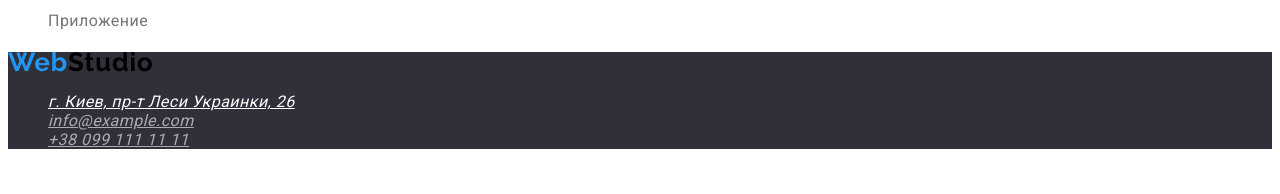
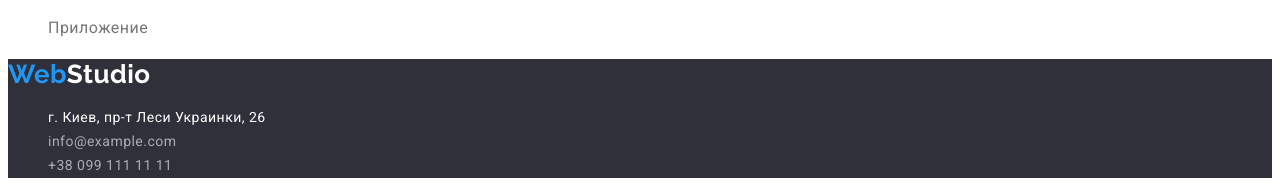
Before and after one commit to WoLfEER/goit-markup-hw-02, a plain HTML site: page portfolio.html in a window 1280 px wide. Shown: the part 1538-1732 px from the top of the page. Before the commit the page ends 1703 px from the top, so only its background shows below. Drawn offline with Linux system fonts and the light colour scheme.

Commit message:
add portfolio and css

```diff
--- a/portfolio.html
+++ b/portfolio.html
@@ -16,12 +16,12 @@
     <header>
         <nav>
             <a href="/" class="logo">
-                <img src="./images/WebStudio.svg" alt="логотип">
-
+                <!-- <img src="./images/WebStudio.svg" alt="логотип"> -->
+                Web<span class="logo-color">Studio</span>
             </a>
 
             <ul class="side-nav">
-                <li><a class="link current" href="">Студия</a></li>
+                <li><a class="link current" href=".">Студия</a></li>
                 <li><a class="link" href="./portfolio.html">Портфолио</a></li>
                 <li><a class="link" href="">Контакты</a></li>
             </ul>
@@ -31,6 +31,7 @@
             </ul>
         </nav>
     </header>
+
         <!-- Main sector -->
 
       <main>
@@ -113,8 +114,9 @@
         <!-- adress section-->
 
     <footer class="footer">
-        <a href="/">
-            <img src="./images/WebStudio.svg" alt="logo">
+        <a class="footer-logo" href="/">
+            Web<span class="footer-color">Studio</span>
+            <!-- <img src="./images/WebStudio.svg" alt="logo"> -->
         </a>
         <address>
             <ul class="footer-title">
@@ -123,10 +125,10 @@
                         г. Киев, пр-т Леси Украинки, 26</a>
                 </li>
                 <li>
-                    <a class="link mail2" href="mailto:info@example.com">info@example.com</a>
+                    <a class="link mail-footer" href="mailto:info@example.com">info@example.com</a>
                 </li>
                 <li>
-                    <a class="link mail2" href="tel:+380991111111">+38 099 111 11 11</a>
+                    <a class="link mail-footer" href="tel:+380991111111">+38 099 111 11 11</a>
                 </li>
 
             </ul>
@@ -134,7 +136,6 @@
     </footer>
 
 
-
     </body>
 
     </html>
--- a/styles/style.css
+++ b/styles/style.css
@@ -28,6 +28,21 @@ ul {
   line-height: 1.14;
   letter-spacing: 0.02em;
 } */
+
+.logo {
+color: var(--accent-color);
+
+  text-decoration: none;
+  font-family: 'Raleway';
+  font-weight: 700;
+  font-size: 26px;
+  line-height: 1.19;
+}
+
+.logo-color {
+  color:#000000;
+  }
+
 
 /* site nav */
 
@@ -103,6 +118,18 @@ ul {
   letter-spacing: 0.03em;
 }
 
+.button:hover, :focus {
+  cursor: pointer;
+}
+
+.button-secondary:hover {
+  background-color:  var(--accent-color);
+  color: #ffffff;
+  cursor: pointer;
+
+}
+
+
 
 
 .advantages-title {
@@ -152,17 +179,42 @@ text-align: center;
   background-color: var(--banner-color);
 }
 
+.footer-logo {
+  color: var(--accent-color);
 
-.footer-title .link:hover, .link:active {
+  text-decoration: none;
+  font-family: 'Raleway';
+  font-weight: 700;
+  font-size: 26px;
+  line-height: 1.19;
+
+}
+
+.footer-color{
+  color: #ffffff;
+
+  text-decoration: none;
+  font-family: 'Raleway';
+  font-weight: 700;
+  font-size: 26px;
+  line-height: 1.19;
+}
+
+
+.footer-title .link:hover, .link:focus {
   color: var(--accent-color)
 }
 
 .footer-title .link {
   color: #ffffff;
 
+  text-decoration: none;
+  font-style: normal;
+  font-size: 14px;
+  line-height: 1.71;
 }
 
-.footer-title .mail2 {
+.footer-title .mail-footer {
   color: rgba(255, 255, 255, 0.6);
 }
 
@@ -171,6 +223,7 @@ text-align: center;
 
 .image-title {
   color: var(--primary-text-color);
+
   font-weight: 700;
   font-size: 18px;
   line-height: 2;
@@ -179,6 +232,7 @@ text-align: center;
 
 .image-subtitle {
   color: var(--secondary-text-color);
+
   font-size: 16px;
   line-height: 1.88;
 }
```
Also changed, not shown: index.html (+8 -7 lines).
